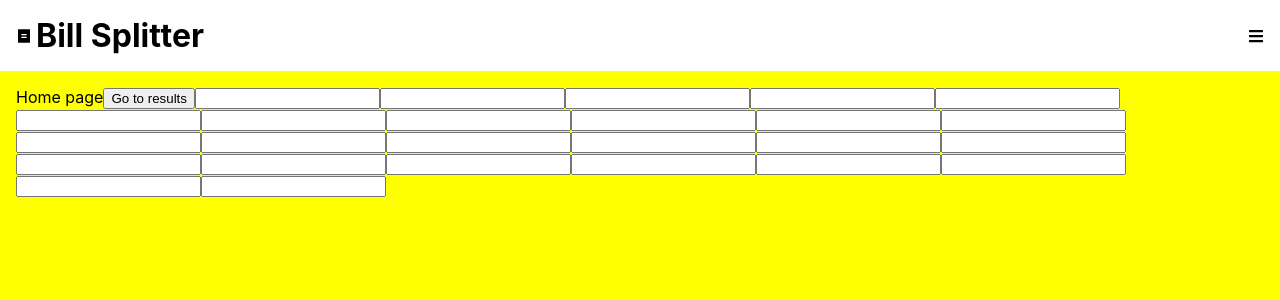
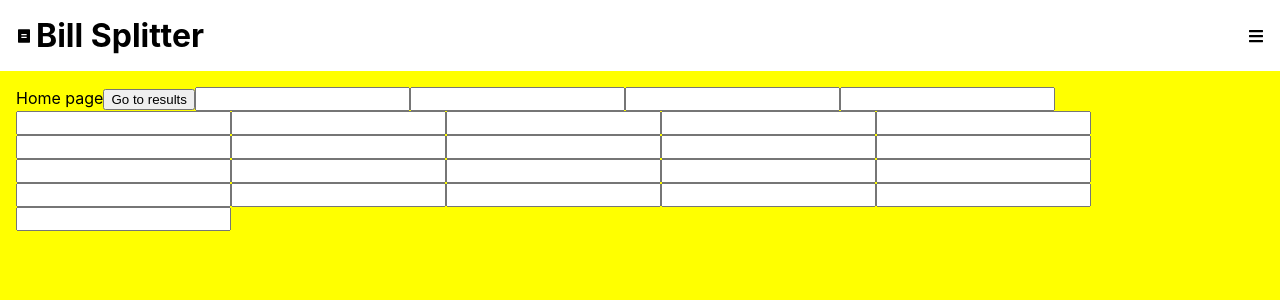
Before and after one commit to setowilliam/bill-splitter-v2, a Next.js app: page / in a window 1280 px wide. Shown: the top 300 px of the page. Built offline with nearby package versions, Linux system fonts and the light colour scheme.

Commit message:
fix: add 16px to inputs

```diff
--- a/src/global-components/Input/styles.ts
+++ b/src/global-components/Input/styles.ts
@@ -1,5 +1,5 @@
 import styled from "styled-components";
 
 export const StyledInput = styled.input`
-  /* font-size: 1rem; */
+  font-size: 1rem;
 `;
```
